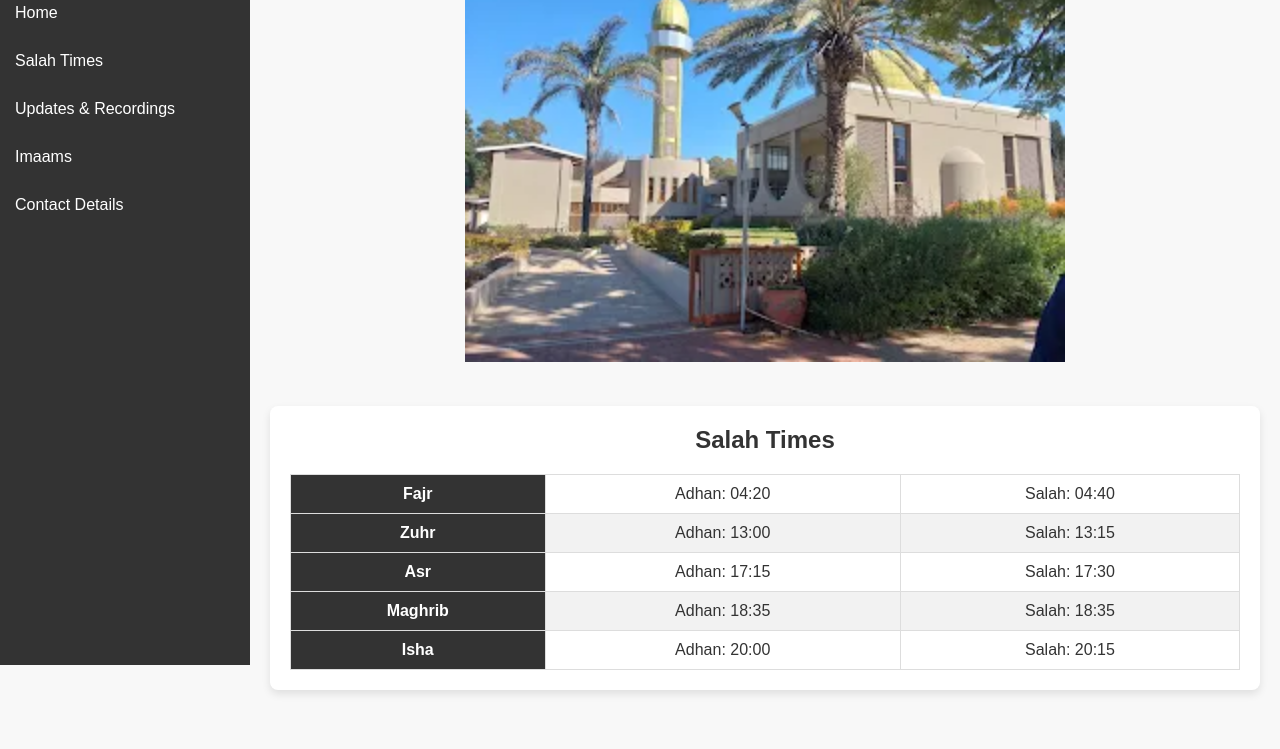
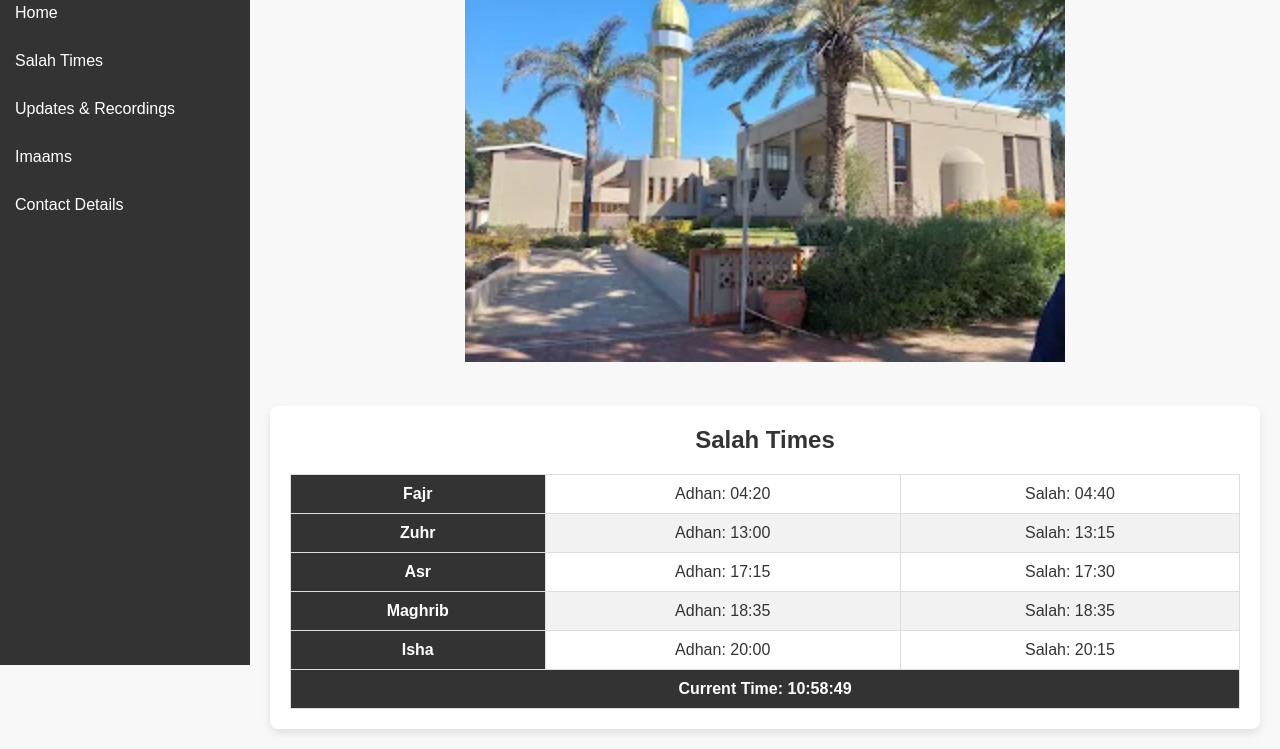
Before and after one commit to RaiyanS20/Local-Masjid-Webiste-, a plain HTML site: page Index.html in a window 1280 px wide. Shown: the part 135-884 px from the top of the page. Before the commit the page ends 845 px from the top, so only its background shows below. Drawn offline with Linux system fonts and the light colour scheme.

Commit message:
clock added

```diff
--- a/Index.html
+++ b/Index.html
@@ -20,9 +20,7 @@
                 <li><a href="#salah-times">Salah Times</a></li>
                 <li><a href="#updates">Updates & Recordings</a></li>
                 <li><a href="#imaams">Imaams</a></li>
-
                 <li><a href="#contact">Contact Details</a></li>
-
             </ul>
         </nav>
     </div>
@@ -67,6 +65,10 @@
                         <td>Adhan: 20:00</td>
                         <td>Salah: 20:15</td>
                     </tr>
+                    <!-- Row for Live Clock -->
+                    <tr>
+                        <th colspan="3" id="current-time" style="text-align: center;">Loading current time...</th>
+                    </tr>
                 </table>
             </div>
         </section>
@@ -74,6 +76,24 @@
 
     <!-- External JavaScript -->
     <script type="text/javascript">
+        // Function to update the live clock
+        function updateClock() {
+            const clockElement = document.getElementById("current-time");
+
+            // Get the current time
+            const now = new Date();
+            const hours = String(now.getHours()).padStart(2, "0");
+            const minutes = String(now.getMinutes()).padStart(2, "0");
+            const seconds = String(now.getSeconds()).padStart(2, "0");
+
+            // Format the time as HH:MM:SS
+            clockElement.textContent = `Current Time: ${hours}:${minutes}:${seconds}`;
+        }
+
+        // Update the clock immediately and set an interval to update every second
+        updateClock();
+        setInterval(updateClock, 1000);
+
         // JavaScript for toggling sidebar in mobile view
         function toggleMenu() {
             document.querySelector(".sidebar").classList.toggle("active");
```
Also changed, not shown: clock.js (added, +17 -0 lines).
